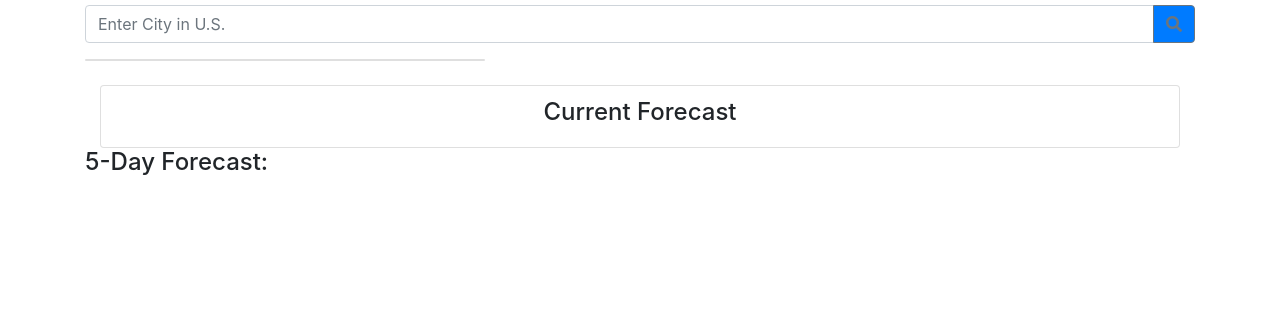
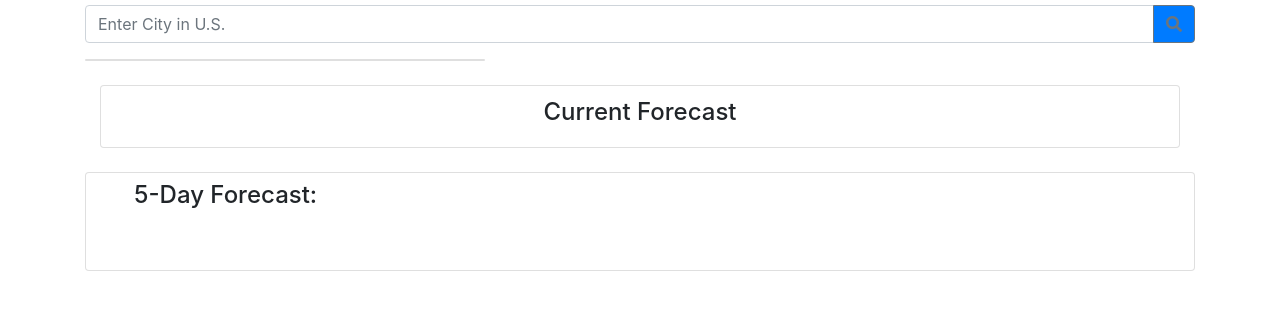
Before and after one commit to rpc08002/Weather-Dashboard, a plain HTML site: page index.html in a window 1280 px wide. Shown: the part 102-412 px from the top of the page. Drawn offline with nearby package versions, Linux system fonts and the light colour scheme.

Commit message:
added card for 5 day forecast from bootstrap

```diff
--- a/index.html
+++ b/index.html
@@ -38,18 +38,19 @@
                             <ul class="list-group list-group-flush cityList"></ul>
                         </div>
 
-                <!-- Weather Details Will Get Dumped Here -->
+                <!-- Current Weather Details Will Get Dumped Here -->
                 <div class="col mt-4 mr-5">
                     <div class="card topBorder pb-2 pt-1">
                         <h4 class="card-title mt-2 text-center">Current Forecast</h4>
                     </div>
                 </div>
-
-
-                    <div class="forecastDetails">
-                        <h4>5-Day Forecast:</h4>
+                <!-- Forecast Details Will Get Dumped Here -->
+                <div class="row">
+                    <div class="col mt-4">
+                        <div class="card pb-5 forecastDetails pl-5">
+                            <h4 class="card-title mt-2 mr-5">5-Day Forecast: </h4>
+                        </div>
                     </div>
-
                 </div>
             </div>
         </div>
```
